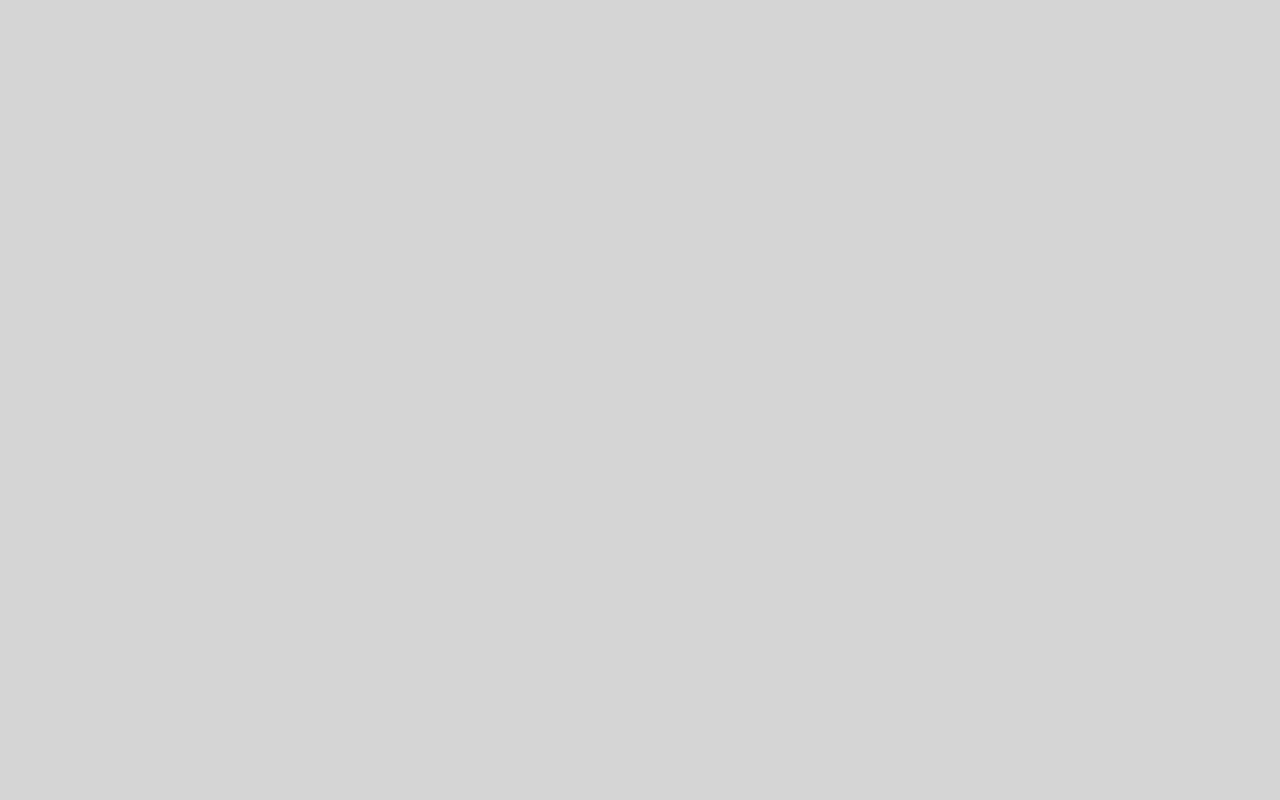
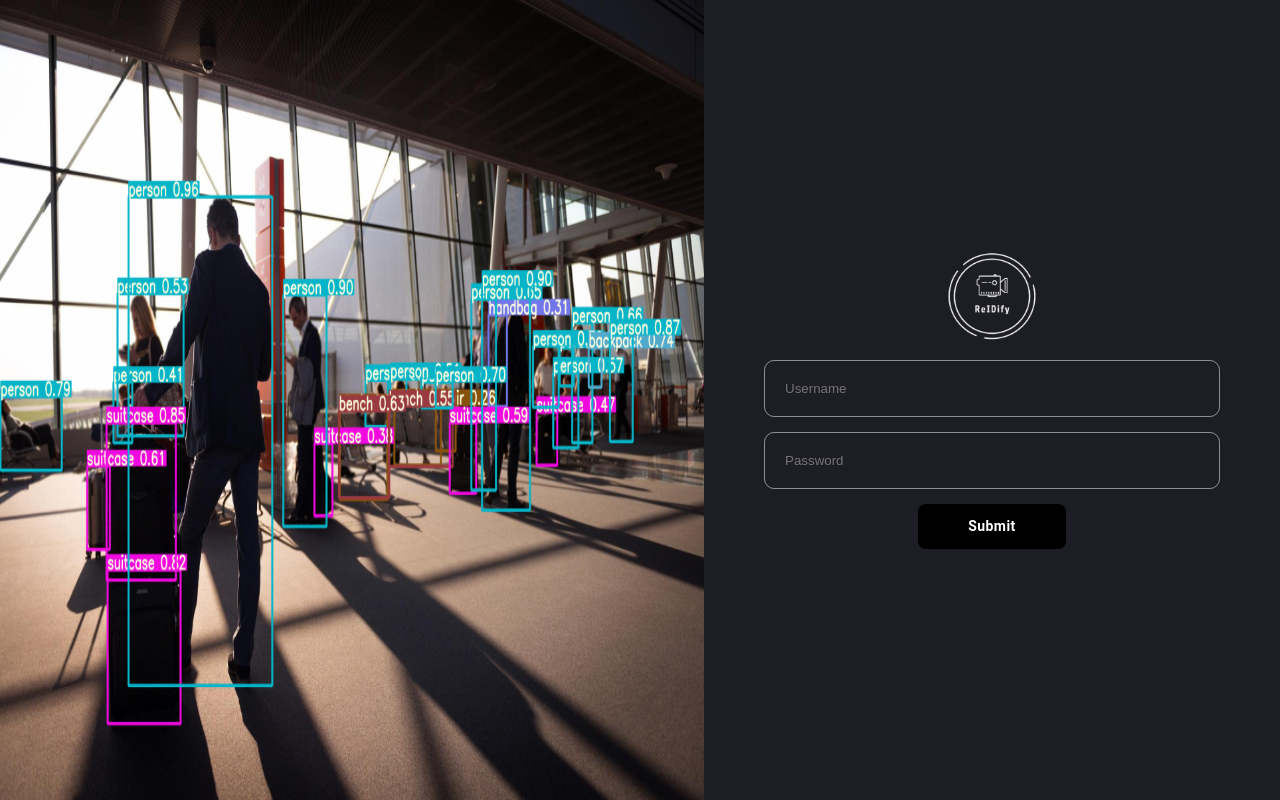
Before and after one commit to hamza-choudhary/person-reid-app-fyp, a React (Vite) app in the folder frontend/: page /auth in a window 1280 px wide. Before the commit this address had no page. Built offline with nearby package versions, Linux system fonts and the light colour scheme.

Commit message:
Frontend for Auth Module added

```diff
--- a/frontend/src/App.tsx
+++ b/frontend/src/App.tsx
@@ -9,10 +9,9 @@ import Home from "./pages/Home";
 import Gallery from "./pages/Gallery";
 import Inference from "./pages/Inference";
 import QueryPage from "./pages/Query";
+import Auth from "./pages/Auth";
 
 function App() {
-  const [count, setCount] = useState(0);
-
   return (
     <>
       <ThemeProvider theme={theme}>
@@ -21,6 +20,7 @@ function App() {
           <Route path="/gallery" element={<Gallery />} />
           <Route path="/query" element={<QueryPage />} />
           <Route path="/inference" element={<Inference />} />
+          <Route path="/auth" element={<Auth />} />
         </Routes>
       </ThemeProvider>
     </>
--- /dev/null
+++ b/frontend/src/components/Auth/LoginForm.tsx
@@ -0,0 +1,122 @@
+import React from "react";
+import { Box, Stack, Button, Grid, Typography, TextField } from "@mui/material";
+import Radio from "@mui/material/Radio";
+import RadioGroup from "@mui/material/RadioGroup";
+import FormControlLabel from "@mui/material/FormControlLabel";
+import { useNavigate } from "react-router-dom";
+// import { toast } from "react-toastify";
+
+const initialState: { username: string; password: string; role: string } = {
+  username: "",
+  password: "",
+  role: "",
+};
+
+const LoginForm = () => {
+  const [form, setForm] = React.useState(initialState);
+  const navigate = useNavigate();
+
+  const changeHandler = (e: React.ChangeEvent<HTMLInputElement>) => {
+    setForm({ ...form, [e.target.name]: e.target.value });
+  };
+
+  const handleRoleChange = (e: React.ChangeEvent<HTMLInputElement>) => {
+    setForm({ ...form, [e.target.name]: e.target.value });
+  };
+
+  const submitHandler = (e: any) => {
+    if (form.username && form.password) {
+      console.log(form);
+      navigate("/");
+    } else {
+      e.preventDefault();
+      //   return toast.error("All Fields are Mandatory");
+    }
+  };
+
+  return (
+    <Box className="loginFormMain">
+      <form action="" onSubmit={submitHandler}>
+        {/* <Stack spacing={{ lg: 2, xl: 4 }}> */}
+        <input
+          placeholder="Username"
+          value={form.username}
+          name="username"
+          type="text"
+          onChange={changeHandler}
+          style={{
+            padding: "20px",
+            borderRadius: "10px",
+            border: "1px solid rgba(255,255,255,0.5)",
+            outline: "none",
+            background: "transparent",
+            color: "rgba(255,255,255,0.5)",
+            width: "100%",
+            marginBottom: "15px",
+          }}
+        />
+        <input
+          placeholder="Password"
+          value={form.password}
+          name="password"
+          type="password"
+          onChange={changeHandler}
+          style={{
+            padding: "20px",
+            borderRadius: "10px",
+            border: "1px solid rgba(255,255,255,0.5)",
+            outline: "none",
+            background: "transparent",
+            color: "rgba(255,255,255,0.5)",
+            width: "100%",
+            marginBottom: "15px",
+          }}
+        />
+        {/* <Grid container sx={{ gap: "20px" }}>
+          <Grid item sx={{ padding: "5px" }}>
+            <Typography paragraph sx={{ color: "rgba(255,255,255,0.5)" }}>
+              Login as:
+            </Typography>
+          </Grid>
+          <Grid item>
+            <RadioGroup
+              aria-labelledby="demo-controlled-radio-buttons-group"
+              name="role"
+              value={form.role}
+              onChange={handleRoleChange}
+              sx={{ color: "rgba(255,255,255,0.5)" }}
+              className="loginFormRadio"
+            >
+              <FormControlLabel
+                value="admin"
+                control={<Radio />}
+                label="Admin"
+              />
+              <FormControlLabel
+                value="security-guard"
+                control={<Radio />}
+                label="Security Guard"
+              />
+            </RadioGroup>
+          </Grid>
+        </Grid> */}
+        <Box sx={{ textAlign: "center" }}>
+          <Button
+            variant="contained"
+            type="submit"
+            sx={{
+              background: "#000",
+              //   padding: { lg: "15px 40px", xl: "20px 50px" },
+              //   borderRadius: "10px",
+            }}
+          >
+            Submit
+          </Button>
+        </Box>
+        {/* </Stack> */}
+      </form>
+    </Box>
+  );
+};
+
+export default LoginForm;
--- a/frontend/src/components/Gallery/GalleryModal.tsx
+++ b/frontend/src/components/Gallery/GalleryModal.tsx
@@ -1,50 +1,62 @@
-import CloudUploadIcon from '@mui/icons-material/CloudUpload'
-import { Box, Button, Typography } from '@mui/material'
-import TextField from '@mui/material/TextField'
-import axios from 'axios'
-import { useState } from 'react'
+import CloudUploadIcon from "@mui/icons-material/CloudUpload";
+import { Box, Button, Typography } from "@mui/material";
+import { styled } from "@mui/material/styles";
+import TextField from "@mui/material/TextField";
+import axios from "axios";
+import { useState } from "react";
 
-export default function GalleryModal  ()  {
-	const [selectedFiles, setSelectedFiles] = useState([])
-	const [queryName, setQueryName] = useState('')
+const VisuallyHiddenInput = styled("input")({
+  clip: "rect(0 0 0 0)",
+  clipPath: "inset(50%)",
+  height: 1,
+  overflow: "hidden",
+  position: "absolute",
+  bottom: 0,
+  left: 0,
+  whiteSpace: "nowrap",
+  width: 1,
+});
 
-	const onFormSubmit = async (event) => {
-		event.preventDefault()
-		const formData = new FormData()
+export default function GalleryModal() {
+  const [selectedFiles, setSelectedFiles] = useState([]);
+  const [queryName, setQueryName] = useState("");
+
+  const onFormSubmit = async (event: any) => {
+    event.preventDefault();
+    const formData = new FormData();
 
     // Append files to formData
     for (let i = 0; i < selectedFiles.length; i++) {
-			formData.append('gallery', selectedFiles[i])
+      formData.append("gallery", selectedFiles[i]);
     }
-
 
     try {
       const response = await axios.post(
-				'http://localhost:8080/api/upload-gallery',
+        "http://localhost:8080/api/upload-gallery",
         formData,
         {
           headers: {
-						'Content-Type': 'multipart/form-data',
+            "Content-Type": "multipart/form-data",
           },
         }
-			)
-			console.log('Upload successful', response.data)
+      );
+      console.log("Upload successful", response.data);
     } catch (error) {
-			console.error('Upload failed', error)
+      console.error("Upload failed", error);
     }
-	}
+  };
 
-	const handleFileChange = (event) => {
-		setSelectedFiles(event.target.files)
-	}
+  const handleFileChange = (event: any) => {
+    setSelectedFiles(event.target.files);
+  };
 
   return (
     <Box className="queryModalMain">
       <Typography
         variant="h3"
-				color="text.primary"
+        color="text.secondary"
         textAlign="center"
-				sx={{ mb: '20px' }}
+        sx={{ mb: "20px" }}
       >
         Upload the Query Image
       </Typography>
@@ -56,15 +68,20 @@ export default function GalleryModal  ()  {
             startIcon={<CloudUploadIcon />}
           >
             Upload Image
-						<input type="file" multiple onChange={handleFileChange} />
+            {/* <input type="file" multiple onChange={handleFileChange} /> */}
+            <VisuallyHiddenInput
+              type="file"
+              multiple
+              onChange={handleFileChange}
+            />
           </Button>
         </Box>
-				<Box sx={{ textAlign: 'center', mt: '20px' }}>
+        <Box sx={{ textAlign: "center", mt: "20px" }}>
           <Button type="submit" variant="contained">
             Submit
           </Button>
         </Box>
       </Box>
     </Box>
-	)
+  );
 }
--- a/frontend/src/components/Gallery/QueryModal.tsx
+++ b/frontend/src/components/Gallery/QueryModal.tsx
@@ -1,57 +1,70 @@
-import CloudUploadIcon from '@mui/icons-material/CloudUpload'
-import { Box, Button, Typography } from '@mui/material'
-import TextField from '@mui/material/TextField'
-import axios from 'axios'
-import { useState } from 'react'
+import CloudUploadIcon from "@mui/icons-material/CloudUpload";
+import { Box, Button, Typography } from "@mui/material";
+import { styled } from "@mui/material/styles";
+import TextField from "@mui/material/TextField";
+import axios from "axios";
+import { useState } from "react";
+
+const VisuallyHiddenInput = styled("input")({
+  clip: "rect(0 0 0 0)",
+  clipPath: "inset(50%)",
+  height: 1,
+  overflow: "hidden",
+  position: "absolute",
+  bottom: 0,
+  left: 0,
+  whiteSpace: "nowrap",
+  width: 1,
+});
 
 const QueryModal = () => {
-	const [selectedFiles, setSelectedFiles] = useState([])
-	const [queryName, setQueryName] = useState('')
+  const [selectedFiles, setSelectedFiles] = useState([]);
+  const [queryName, setQueryName] = useState("");
 
   const onFormSubmit = async (event) => {
-		event.preventDefault()
-		const formData = new FormData()
+    event.preventDefault();
+    const formData = new FormData();
 
     // Append files to formData
     for (let i = 0; i < selectedFiles.length; i++) {
-			formData.append('query', selectedFiles[i])
+      formData.append("query", selectedFiles[i]);
     }
 
     // Append queryName to formData
-		formData.append('name', queryName)
+    formData.append("name", queryName);
 
     try {
       const response = await axios.post(
-				'http://localhost:8080/api/upload-query',
+        "http://localhost:8080/api/upload-query",
         formData,
         {
           headers: {
-						'Content-Type': 'multipart/form-data',
+            "Content-Type": "multipart/form-data",
           },
         }
-			)
-			console.log('Upload successful', response.data)
+      );
+      console.log("Upload successful", response.data);
     } catch (error) {
-			console.error('Upload failed', error)
+      console.error("Upload failed", error);
     }
-	}
+  };
 
   const handleFileChange = (event) => {
-		setSelectedFiles(event.target.files)
-	}
+    setSelectedFiles(event.target.files);
+  };
 
   return (
     <Box className="queryModalMain">
       <Typography
         variant="h3"
-				color="text.primary"
+        color="text.secondary"
         textAlign="center"
-				sx={{ mb: '20px' }}
+        sx={{ mb: "20px" }}
       >
         Upload the Query Image
       </Typography>
       <Box className="queryModalForm" component="form" onSubmit={onFormSubmit}>
-				<Box sx={{ m: '15px 0px' }}>
+        <Box sx={{ m: "15px 0px" }}>
           <TextField
             variant="filled"
             label="Enter Name of Person"
@@ -59,7 +72,7 @@ const QueryModal = () => {
             fullWidth
             value={queryName}
             onChange={(e) => setQueryName(e.target.value)}
-						sx={{ color: 'black' }}
+            sx={{ color: "black" }}
           />
         </Box>
         <Box>
@@ -69,17 +82,22 @@ const QueryModal = () => {
             startIcon={<CloudUploadIcon />}
           >
             Upload Image
-						<input type="file" hidden onChange={handleFileChange} />
+            {/* <input type="file" hidden onChange={handleFileChange} /> */}
+            <VisuallyHiddenInput
+              type="file"
+              multiple
+              onChange={handleFileChange}
+            />
           </Button>
         </Box>
-				<Box sx={{ textAlign: 'center', mt: '20px' }}>
+        <Box sx={{ textAlign: "center", mt: "20px" }}>
           <Button type="submit" variant="contained">
             Submit
           </Button>
         </Box>
       </Box>
     </Box>
-	)
-}
+  );
+};
 
-export default QueryModal
+export default QueryModal;
--- /dev/null
+++ b/frontend/src/pages/Auth/index.tsx
@@ -0,0 +1,59 @@
+import { Box, Typography } from "@mui/material";
+import LoginForm from "../../components/Auth/LoginForm";
+import Logo from "../../assets/logo.png";
+import AuthBanner from "../../assets/auth-banner.png";
+
+const Auth = () => {
+  return (
+    <Box
+      className="loginMainBackground"
+      sx={{
+        display: "flex",
+        // alignItems: "center",
+        // justifyContent: "center",
+        minHeight: "100vh",
+        backgroundColor: "primary.main",
+      }}
+    >
+      <Box sx={{ width: "55%" }}>
+        <Box
+          component="img"
+          src={AuthBanner}
+          sx={{ height: "100vh", display: "block" }}
+        />
+      </Box>
+      <Box
+        className="loginPageMain"
+        sx={{
+          //   backgroundColor: "primary.main",
+          //   p: "20px",
+          //   width: "50%",
+          width: "45%",
+          p: "0px 60px",
+          display: "flex",
+          alignItems: "center",
+          justifyContent: "center",
+          flexDirection: "column",
+          //   borderRadius: "8px",
+        }}
+      >
+        <Box className="loginPageLogoAndTitle" sx={{ textAlign: "center" }}>
+          <Box
+            component="img"
+            src={Logo}
+            sx={{
+              marginBottom: "15px",
+              width: { lg: "90px", xl: "120px" },
+              height: { lg: "90px", xl: "120px" },
+            }}
+          />
+        </Box>
+        <Box className="loginPageFormMain" sx={{ width: "100%" }}>
+          <LoginForm />
+        </Box>
+      </Box>
+    </Box>
+  );
+};
+
+export default Auth;
```
Also changed, not shown: frontend/src/utility/theme.ts (+31 -31 lines), frontend/src/assets/auth-banner.png (added), frontend/src/assets/logo.png (added). Lines whose indentation alone changed are shown as unchanged.
